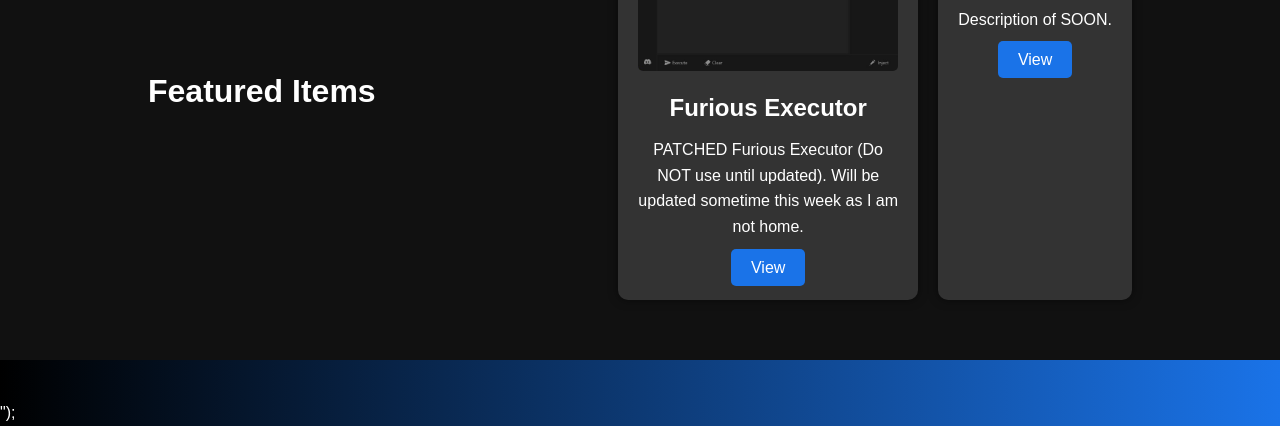
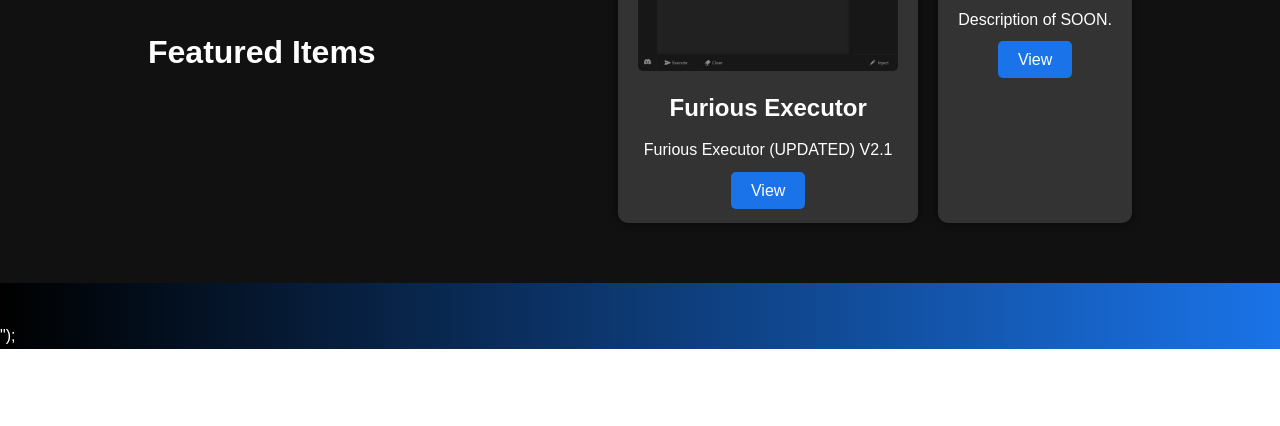
Before and after one commit to vsqzz/FuriousX, a website: page index.html in a window 1280 px wide. Shown: the part 1115-1541 px from the top of the page. After the commit the page ends 1464 px from the top, so only its background shows below. Drawn offline with Linux system fonts and the light colour scheme.

Commit message:
Update index.html

```diff
--- a/index.html
+++ b/index.html
@@ -45,7 +45,7 @@
                     <div class="item-card">
                         <img src="images/item1.jpg" alt="Furious Executor">
                         <h3>Furious Executor</h3>
-                        <p>PATCHED Furious Executor (Do NOT use until updated). Will be updated sometime this week as I am not home.</p>
+                        <p>Furious Executor (UPDATED) V2.1</p>
                         <a href="item1.html" class="button">View</a>
                     </div>
                     <div class="item-card">
```
